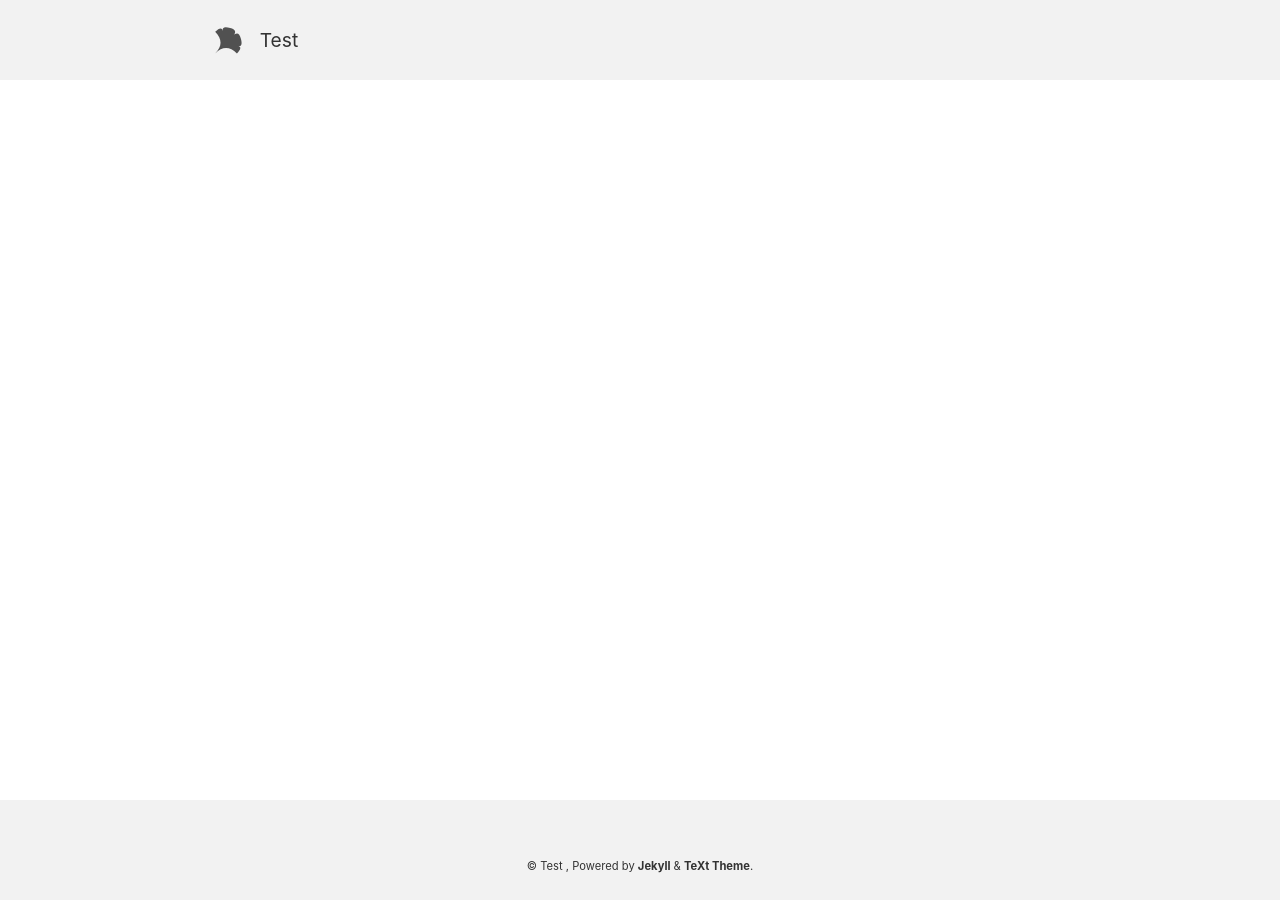
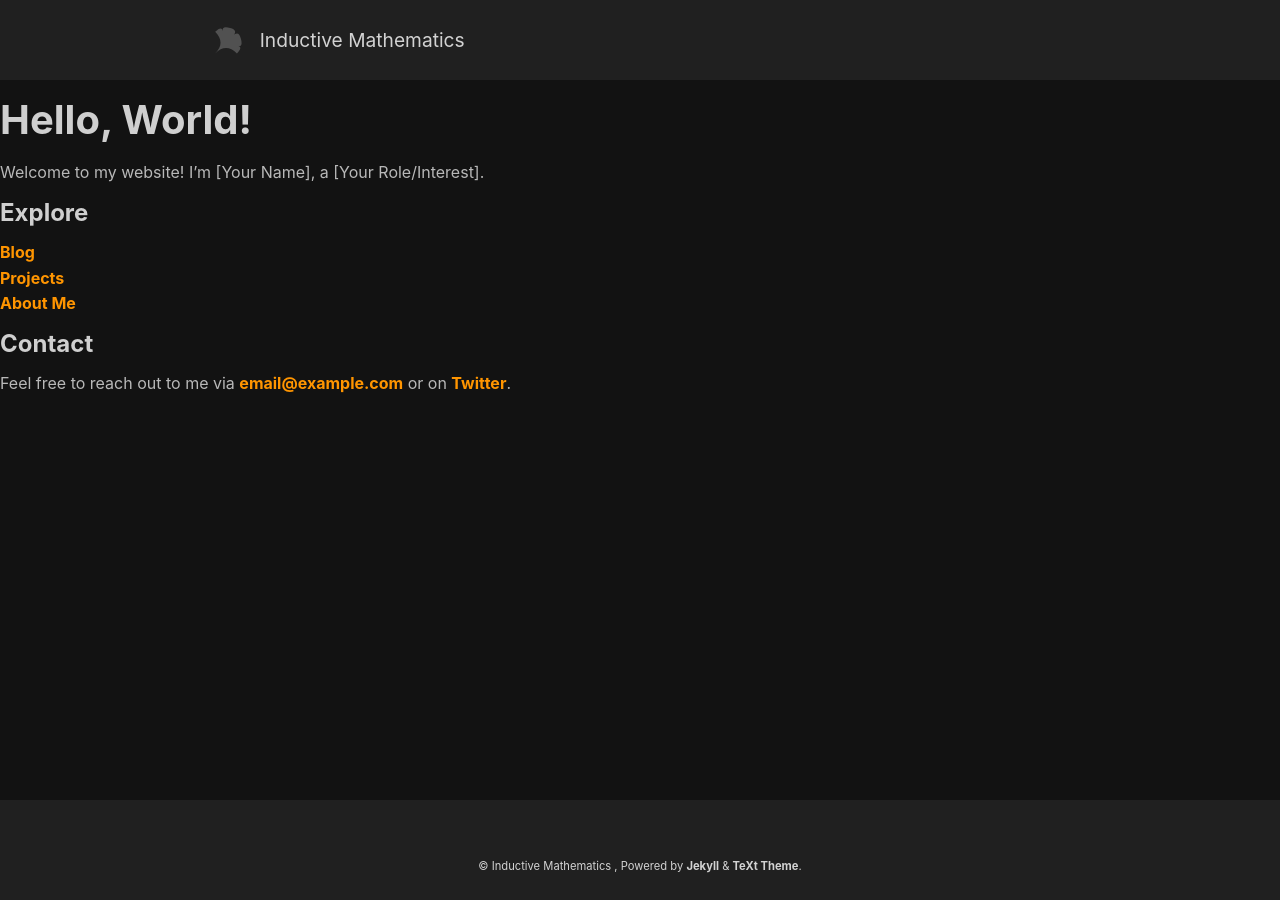
Before and after one commit to lsdonovan2001/lsdonovan2001.github.io, a Jekyll site: the page built from index.markdown, in a window 1280 px wide. Built offline with Jekyll 4.4.1, drawn with Linux system fonts in a browser that asks for light colours; the list of posts is cut into pages by our own code.

Commit message:
Describe your changes

```diff
--- a/_config.yml
+++ b/_config.yml
@@ -16,26 +16,26 @@
 
 ## => Site Settings
 ##############################
-text_skin: default # "default" (default), "dark", "forest", "ocean", "chocolate", "orange"
-highlight_theme: tomorrow # "default" (default), "tomorrow", "tomorrow-night", "tomorrow-night-eighties", "tomorrow-night-blue", "tomorrow-night-bright"
+text_skin: "dark" # "default" (default), "dark", "forest", "ocean", "chocolate", "orange"
+highlight_theme: "tomorrow" # "default" (default), "tomorrow", "tomorrow-night", "tomorrow-night-eighties", "tomorrow-night-blue", "tomorrow-night-bright"
 url     : "https://lsdonovan2001.github.io" # the base hostname & protocol for your site e.g. https://www.someone.com
 baseurl : "" # does not include hostname
-title   : Test
+title   : Inductive Mathematics
 description: > # this means to ignore newlines until "Language & timezone"
   Your Site Description
 
 
 ## => Language and Timezone
 ##############################
-lang: # the language of your site, default as "en"
-timezone: # see https://en.wikipedia.org/wiki/List_of_tz_database_time_zones for the available values
+lang: "en" # the language of your site, default as "en"
+timezone: "America/New_York" # see https://en.wikipedia.org/wiki/List_of_tz_database_time_zones for the available values
 
 
 ## => Author and Social
 ##############################
 author:
-  type      : # "person" (default), "organization"
-  name      : Your Name
+  type      : "person" # "person" (default), "organization"
+  name      : Liam Donovan
   url       :
   avatar    : # path or url of avatar image (square)
   bio       : I am an amazing person.
@@ -55,7 +55,7 @@ author:
 
 ## => GitHub Repository (if the site is hosted by GitHub)
 ##############################
-repository: user_name/repo_name
+repository: lsdonovan2001/lsdonovan2001
 repository_tree: master
 
 
@@ -84,8 +84,8 @@ toc:
 ## => Markdown Enhancements
 ##############################
 ## Mathjax
-mathjax: # false (default), true
-mathjax_autoNumber: # false (default), true
+mathjax: true # false (default), true
+mathjax_autoNumber: true # false (default), true
 
 ## Mermaid
 mermaid: # false (default), true
--- a/_sass/layout/_home.scss
+++ b/_sass/layout/_home.scss
@@ -1,4 +1,5 @@
 .layout--home {
+  margin-left: map-get($spacers, 4);
   .pagination {
     margin: map-get($spacers, 4) 0;
   }
--- a/index.html
+++ /dev/null
@@ -1,5 +0,0 @@
----
-layout: home
-# articles:
-#   excerpt_type: html
----
--- a/index.markdown
+++ b/index.markdown
@@ -1,6 +1,17 @@
 ---
-# Feel free to add content and custom Front Matter to this file.
-# To modify the layout, see https://jekyllrb.com/docs/themes/#overriding-theme-defaults
-title: "Inductive Mathematics"
 layout: home
+title: My Blog
+paginate: true
 ---
+
+# Hello, World!
+
+Welcome to my website! I'm [Your Name], a [Your Role/Interest].
+
+### Explore
+- [Blog](./blog)
+- [Projects](./projects)
+- [About Me](./about)
+
+### Contact
+Feel free to reach out to me via [email@example.com](mailto:email@example.com) or on [Twitter](https://twitter.com/yourhandle).
```
